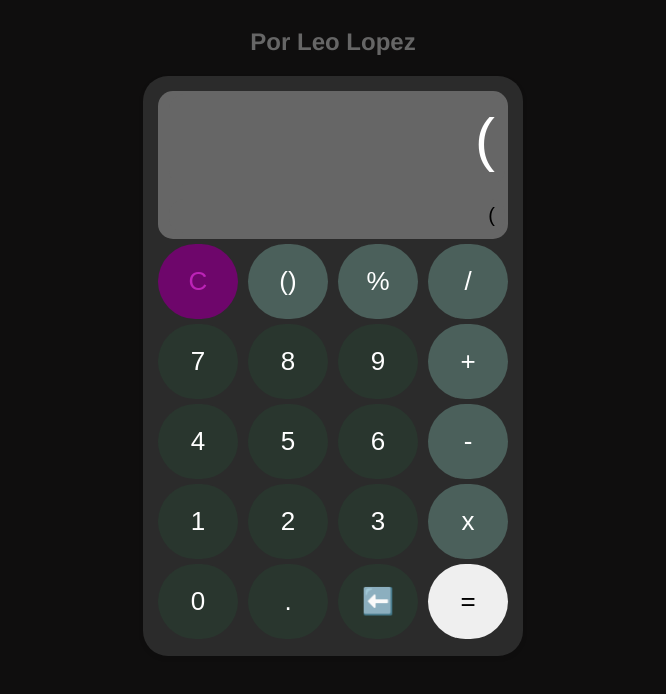
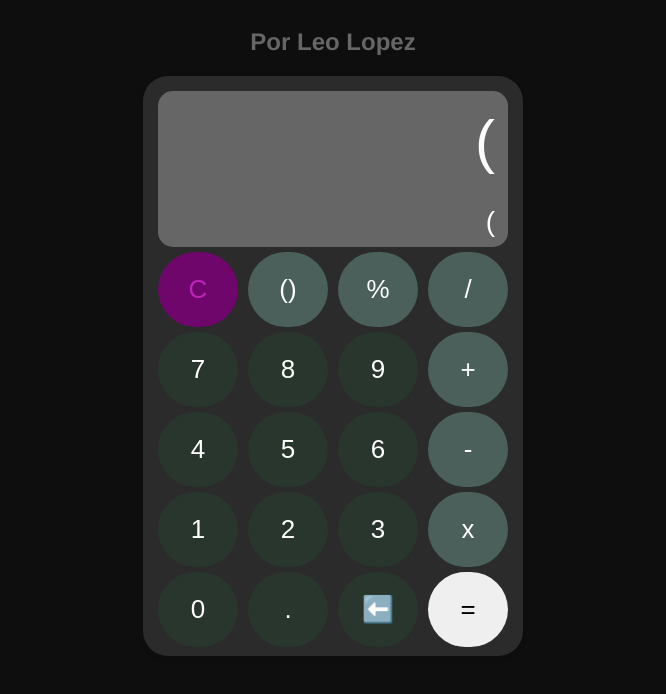
Before and after one commit to leo-lopez/calculadora, a plain HTML site: page index.html in a window 1280 px wide. Both pictures are taken after a click on the button "()". Shown: the part 58-752 px from the top of the page, without its empty margins (307-973 px from the left). Drawn offline with Linux system fonts and the light colour scheme.

Commit message:
correccion

```diff
--- a/script.js
+++ b/script.js
@@ -1,21 +1,25 @@
 function agregar(valor) {
     document.getElementById("pantalla").value += valor
     document.getElementById("subpantalla").value += valor
-    subcalcular()
+    if ("." || "+" || "/" || "-" || "*" !== valor ) {
+        subcalcular()
+    }
 }
 
 function borrar() {
     document.getElementById("pantalla").value = ""
+    document.getElementById("subpantalla").value = ""
 }
 
 function calcular() {
     const valorPantalla = document.getElementById("pantalla").value
     const resultado = eval(valorPantalla)
     document.getElementById("pantalla").value = resultado
+    document.getElementById("subpantalla").value = ""
 }
 
 function subcalcular() {
     const valorSubpantalla = document.getElementById("subpantalla").value
-    const resultado = eval(valorSubpantalla)
+    let resultado = eval(valorSubpantalla)
     document.getElementById("subpantalla").value = resultado
 }
--- a/style.css
+++ b/style.css
@@ -53,11 +53,12 @@ h2 {
 }
 #subpantalla{
   background-color: #666;
+  color: #fff;
   width: 92%;
   height: 10%;
   padding: 10px;
   border: none;
-  font-size: 20px;
+  font-size: 28px;
   border-radius: 15px;
   text-align: right;
 }
```
